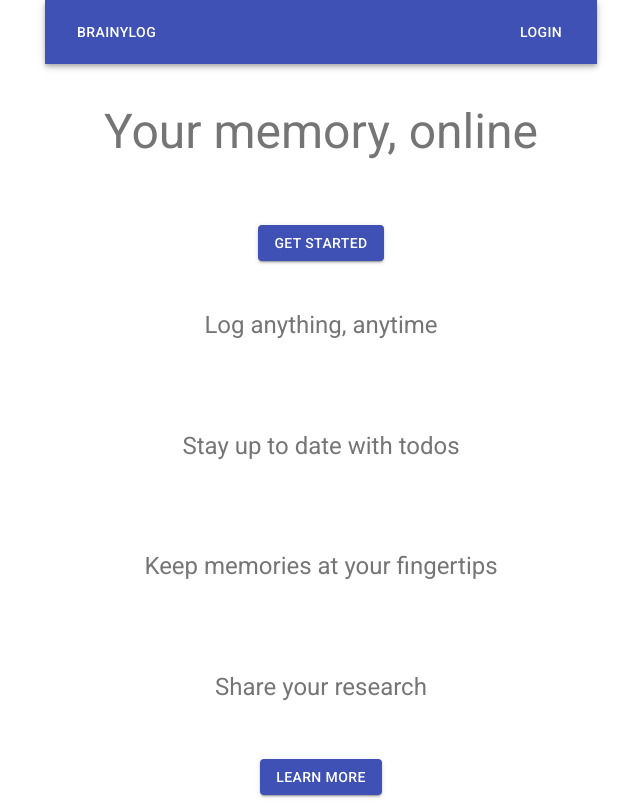
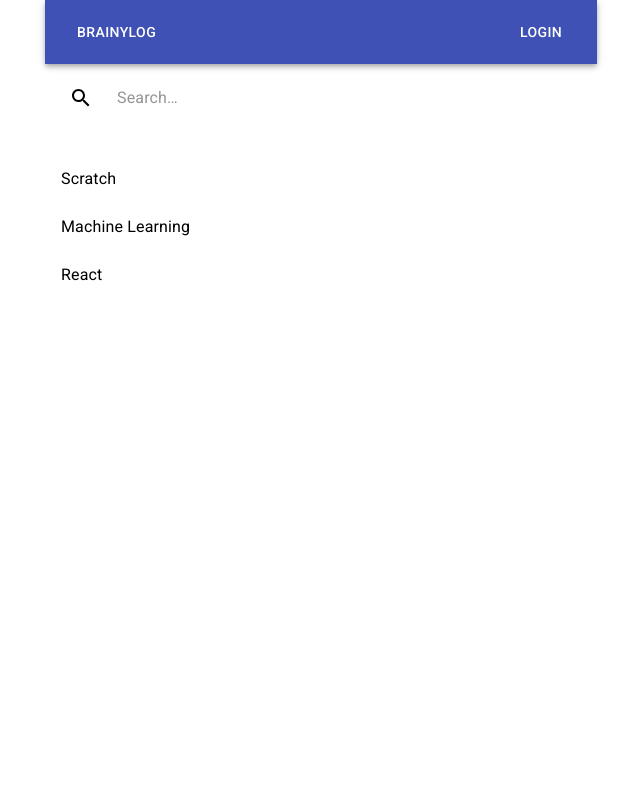
Before and after one commit to thehamzarocks/brainy-web, a React (Create React App) app in the folder brainyweb/: page /start in a window 1280 px wide. Shown: the whole page, without its empty margins (319-959 px from the left). Built offline with nearby package versions, Linux system fonts and the light colour scheme.

Commit message:
adding files list

```diff
--- a/brainyweb/src/App.js
+++ b/brainyweb/src/App.js
@@ -7,6 +7,7 @@ import { makeStyles } from "@material-ui/core/styles";
 import { BrowserRouter as Router, Switch, Route } from "react-router-dom";
 import HomePageContent from "./HomePageContent";
 import Layout from "./Layout";
+import StartPage from "./StartPage";
 
 const useStyles = makeStyles((theme) => ({
   root: {
@@ -36,14 +37,8 @@ function App() {
                 About Section
               </Typography>
             </Route>
-            <Route path="/topics">
-              <Typography
-                variant="h5"
-                className={classes.sectionPlaceHolder}
-                gutterBottom
-              >
-                Topics Section
-              </Typography>
+            <Route path="/start">
+              <StartPage/>
             </Route>
             <Route path="/">
               <HomePageContent />
--- a/brainyweb/src/HomePageContent.js
+++ b/brainyweb/src/HomePageContent.js
@@ -28,9 +28,11 @@ function HomePageContent() {
         <Button
           variant="contained"
           color="primary"
+          component={Link}
+          to={"/start"}
           className={classes.startButton}
         >
-          Get Started
+            Get Started
         </Button>
       </Grid>
 
--- /dev/null
+++ b/brainyweb/src/StartPage.js
@@ -0,0 +1,147 @@
+import React from "react";
+import Button from "@material-ui/core/Button";
+import AppBar from "@material-ui/core/AppBar";
+import Toolbar from "@material-ui/core/Toolbar";
+import { makeStyles, fade } from "@material-ui/core/styles";
+import SearchIcon from "@material-ui/icons/Search";
+import InputBase from "@material-ui/core/InputBase";
+import FormControl from "@material-ui/core/FormControl";
+import Select from "@material-ui/core/Select";
+import InputLabel from "@material-ui/core/InputLabel";
+import FormHelperText from "@material-ui/core/FormHelperText";
+import NativeSelect from "@material-ui/core/NativeSelect";
+
+import List from "@material-ui/core/List";
+import ListItem from "@material-ui/core/ListItem";
+import ListItemIcon from "@material-ui/core/ListItemIcon";
+import ListItemText from "@material-ui/core/ListItemText";
+import Divider from "@material-ui/core/Divider";
+import InboxIcon from "@material-ui/icons/Inbox";
+import DraftsIcon from "@material-ui/icons/Drafts";
+
+import { Link } from "react-router-dom";
+
+const useStyles = makeStyles((theme) => ({
+  grow: {
+    flexGrow: 1,
+  },
+  menuButton: {
+    marginRight: theme.spacing(2),
+  },
+  title: {
+    display: "none",
+    [theme.breakpoints.up("sm")]: {
+      display: "block",
+    },
+  },
+  search: {
+    position: "relative",
+    borderRadius: theme.shape.borderRadius,
+    backgroundColor: fade(theme.palette.common.white, 0.15),
+    "&:hover": {
+      backgroundColor: fade(theme.palette.common.white, 0.25),
+    },
+    marginTop: theme.spacing(2),
+    marginRight: theme.spacing(2),
+    marginLeft: 0,
+    width: "100%",
+    [theme.breakpoints.up("sm")]: {
+      marginLeft: theme.spacing(3),
+      width: "auto",
+    },
+  },
+  searchIcon: {
+    padding: theme.spacing(0, 0),
+    height: "100%",
+    position: "absolute",
+    pointerEvents: "none",
+    display: "flex",
+    alignItems: "center",
+    justifyContent: "center",
+  },
+  filesList: {
+      marginTop: theme.spacing(4),
+  },
+  formControl: {
+    margin: theme.spacing(1),
+    minWidth: 120,
+  },
+  selectEmpty: {
+    marginTop: theme.spacing(2),
+  },
+  inputRoot: {
+    color: "inherit",
+  },
+  inputInput: {
+    padding: theme.spacing(1, 1, 1, 0),
+    // vertical padding + font size from searchIcon
+    paddingLeft: `calc(1em + ${theme.spacing(4)}px)`,
+    transition: theme.transitions.create("width"),
+    width: "100%",
+    [theme.breakpoints.up("md")]: {
+      width: "20ch",
+    },
+  },
+  sectionDesktop: {
+    display: "none",
+    [theme.breakpoints.up("md")]: {
+      display: "flex",
+    },
+  },
+  sectionMobile: {
+    display: "flex",
+    [theme.breakpoints.up("md")]: {
+      display: "none",
+    },
+  },
+}));
+
+function StartPage() {
+  const classes = useStyles();
+
+  const [state, setState] = React.useState({
+    age: "",
+    name: "hai",
+  });
+
+  const handleChange = (event) => {
+    const name = event.target.name;
+    setState({
+      ...state,
+      [name]: event.target.value,
+    });
+  };
+
+  return (
+    <React.Fragment>
+      <div className={classes.search}>
+        <div className={classes.searchIcon}>
+          <SearchIcon />
+        </div>
+        <InputBase
+          placeholder="Search…"
+          classes={{
+            root: classes.inputRoot,
+            input: classes.inputInput,
+          }}
+          inputProps={{ "aria-label": "search" }}
+        />
+        <div className={classes.grow} />
+      </div>
+      <div className={classes.filesList}>
+        <List component="nav" aria-label="main mailbox folders">
+          <ListItem button>
+            <ListItemText primary="Scratch" />
+          </ListItem>
+          <ListItem button>
+            <ListItemText primary="Machine Learning" />
+          </ListItem>
+          <ListItem button>
+            <ListItemText primary="React" />
+          </ListItem>
+        </List>
+      </div>
+    </React.Fragment>
+  );
+}
+export default StartPage;
```
